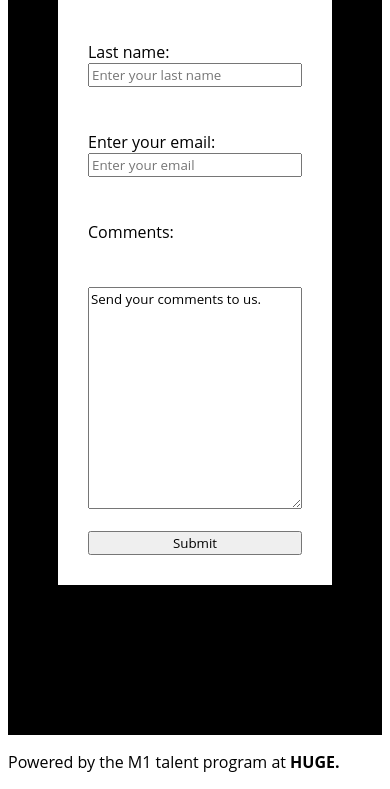
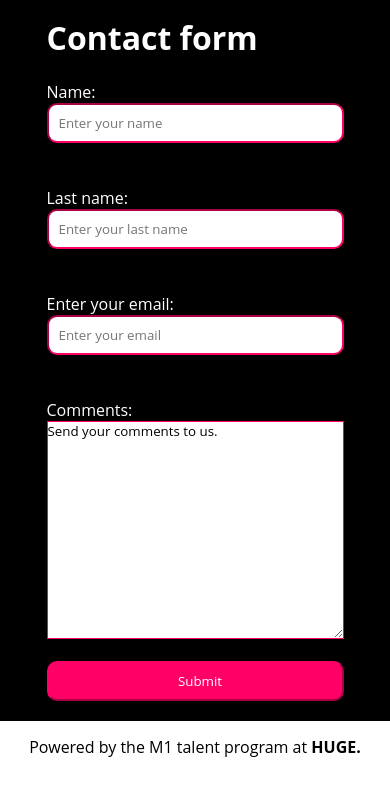
Before and after one commit to ginnaaceror/m1-talent-program, a website with bundled scripts: page index.html in a window 390 px wide. Shown: the part 1207-1996 px from the top of the page. Built offline with nearby package versions, Linux system fonts and the light colour scheme.

Commit message:
add form responsive

```diff
--- a/components/footer.js
+++ b/components/footer.js
@@ -1,5 +1,5 @@
 const footer = `
-<footer>
+<footer class="footer-container">
   <p role="text" tabindex="0">Powered by the M1 talent program at <b>HUGE.</b></p>
 </footer>
 `;
--- a/components/header.js
+++ b/components/header.js
@@ -5,13 +5,13 @@ const header = `
 
     <div class="top-bar__menu" role="regional-menu">
       <label for="lenguages" role="lenguage-list"><b>Lenguage</b></label>
-        <select class="top-bar__menu--option" id="lenguages" name="lenguages">
+        <select class="top-bar__menu__option" id="lenguages" name="lenguages">
           <option value="0">ES</option>
           <option value="1">EN</option>
         </select>
 
       <label for="currencies" role="currency-list"><b>Currency</b></label>
-        <select class="top-bar__menu--option" id="currencies" name="currencies">
+        <select class="top-bar__menu__option" id="currencies" name="currencies">
           <option value="0">USD</option>
           <option value="1">COP</option>
         </select>
--- a/components/main.js
+++ b/components/main.js
@@ -5,36 +5,37 @@ const main = `
 
     <div class="main-area__content">
       <article id="program">
-        <h2 class="main-area--title" tabindex="0">PROGRAM</h2>
+        <h2 class="main-area__title" tabindex="0">PROGRAM</h2>
         <img src="assets/image1.jpeg" alt="Sky with stars" tabindex="0">
       </article>
 
       <article id="tech">
-        <h2 class="main-area--title" tabindex="0">TECH</h2>
+        <h2 class="main-area__title" tabindex="0">TECH</h2>
         <img src="assets/image2.jpeg" alt="People with cellphones" tabindex="0">
       </article>
 
       <article id="talent">
-        <h2 class="main-area--title" tabindex="0">TALENT</h2>
+        <h2 class="main-area__title" tabindex="0">TALENT</h2>
         <img src="assets/image3.jpeg" alt="Talent people" tabindex="0">
       </article>
     </div>
   </div>
 
   <form class="contact-form" "role="contact-form">
-    <label for="name" role="textfield">Name:</label>
+    <h1 class="contact-form--white">Contact form</h1><br>
+    <label class="contact-form--white" for="name" role="textfield">Name:</label>
     <input id="name" name="name" type="text" placeholder="Enter your name"><br><br>
 
-    <label for="lname" role="textfield">Last name:</label>
+    <label class="contact-form--white" for="lname" role="textfield">Last name:</label>
     <input id="lname" name="lname" type="text" placeholder="Enter your last name"><br><br>
 
-    <label for="email" role="textfield">Enter your email:</label>
+    <label class="contact-form--white" for="email" role="textfield">Enter your email:</label>
     <input id="email" name="email" type="email" placeholder="Enter your email"><br><br>
 
-    <label role="textarea">Comments:</label><br><br>
+    <label class="contact-form--white" role="textarea">Comments:</label>
     <textarea name="comments" rows="12" cols="35">Send your comments to us.</textarea><br>
 
-    <input type="submit" role="button" value="Submit">
+    <input class="contact-form__boton" type="submit" role="button" value="Submit">
   </form>
 </main>
 `;
--- a/style.css
+++ b/style.css
@@ -1,52 +1,59 @@
+:root {
+  --black: black;
+  --primary: #f06;
+  --white: white;
+}
+
 * {
   box-sizing: border-box;
   font-family: "Open Sans", sans-serif;
+  margin: 0;
+  padding: 0;
 }
 
 /* TOP BAR */
 
 .top-bar {
-  font-size: 12px;
   align-items: center;
   display: flex;
-  flex-flow: column;
+  flex-direction: column;
 }
 
 .top-bar__text {
   margin-bottom: 5px;
 }
 
-.top-bar__menu--option {
+.top-bar__menu__option {
   border: none;
 }
 
+/* MAIN MENU */
+
 .main-menu {
-  background-color: black;
+  align-items: center;
+  background-color: var(--black);
   display: flex;
-  align-items: center;
-  flex-flow: column;
+  flex-direction: column;
   margin-top: 8px;
 }
 
 .main-menu__logo {
-  /* Top | Right | Bottom | Left */
+  height: 105px;
   margin: 25px 0 15px;
-  height: 105px;
   width: 292px;
 }
 
 .main-menu__links {
-  margin-bottom: 15px;
-  font-size: 15px;
   align-items: center;
   display: flex;
-  flex-flow: row;
+  flex-direction: row;
+  gap: 80px;
   justify-content: space-between;
-  gap: 80px;
+  margin-bottom: 15px;
 }
 
 .main-menu__links a:link {
-  color: white;
+  color: var(--white);
   font-weight: 100;
 }
 
@@ -55,14 +62,14 @@
 }
 
 .main-menu__links a:visited {
-  color: white;
+  color: var(--white);
 }
 
-/* MAIN */
+/* MAIN AREA */
 
 .container-main {
-  background-color: black;
-  padding-bottom: 100px;
+  background-color: var(--black);
+  padding-bottom: 20px;
 }
 
 .main-area {
@@ -71,21 +78,64 @@
 }
 
 .main-area__content article {
-  padding: 10px 15%;
   display: flex;
   flex-direction: column;
+  padding: 10px 15%;
 }
 
-.main-area--title {
-  font-size: medium;
-  color: white;
+.main-area__title {
+  color: var(--white);
+  font-size: 15px;
+  letter-spacing: 5px;
+  margin: 50px 0 15px;
   text-align: center;
-  letter-spacing: 5px;
 }
 
 .contact-form {
   display: grid;
-  margin: 50px;
-  padding: 30px;
-  background-color: white;
+  justify-content: center;
+  padding-top: 20px;
 }
+
+.contact-form--white {
+  color: var(--white);
+}
+
+.contact-form input {
+  border-color: var(--primary);
+  border-radius: 10px;
+  height: 40px;
+  padding-left: 10px;
+}
+
+.contact-form textarea {
+  border-color: var(--primary);
+}
+
+.contact-form__boton {
+  background-color: var(--primary);
+  border-color: none;
+  color: var(--white);
+}
+
+.footer-container {
+  display: flex;
+  justify-content: center;
+  margin: 15px;
+}
+
+/* MEDIA QUERY TABLET */
+
+@media screen and (min-width: 768px) {
+  .main-area__title {
+    font-size: 30px;
+  }
+}
+
+/* MEDIA QUERY DESKTOP */
+
+@media screen and (min-width: 1024px) {
+  .main-area__title {
+    font-size: 60px;
+  }
+}
```
